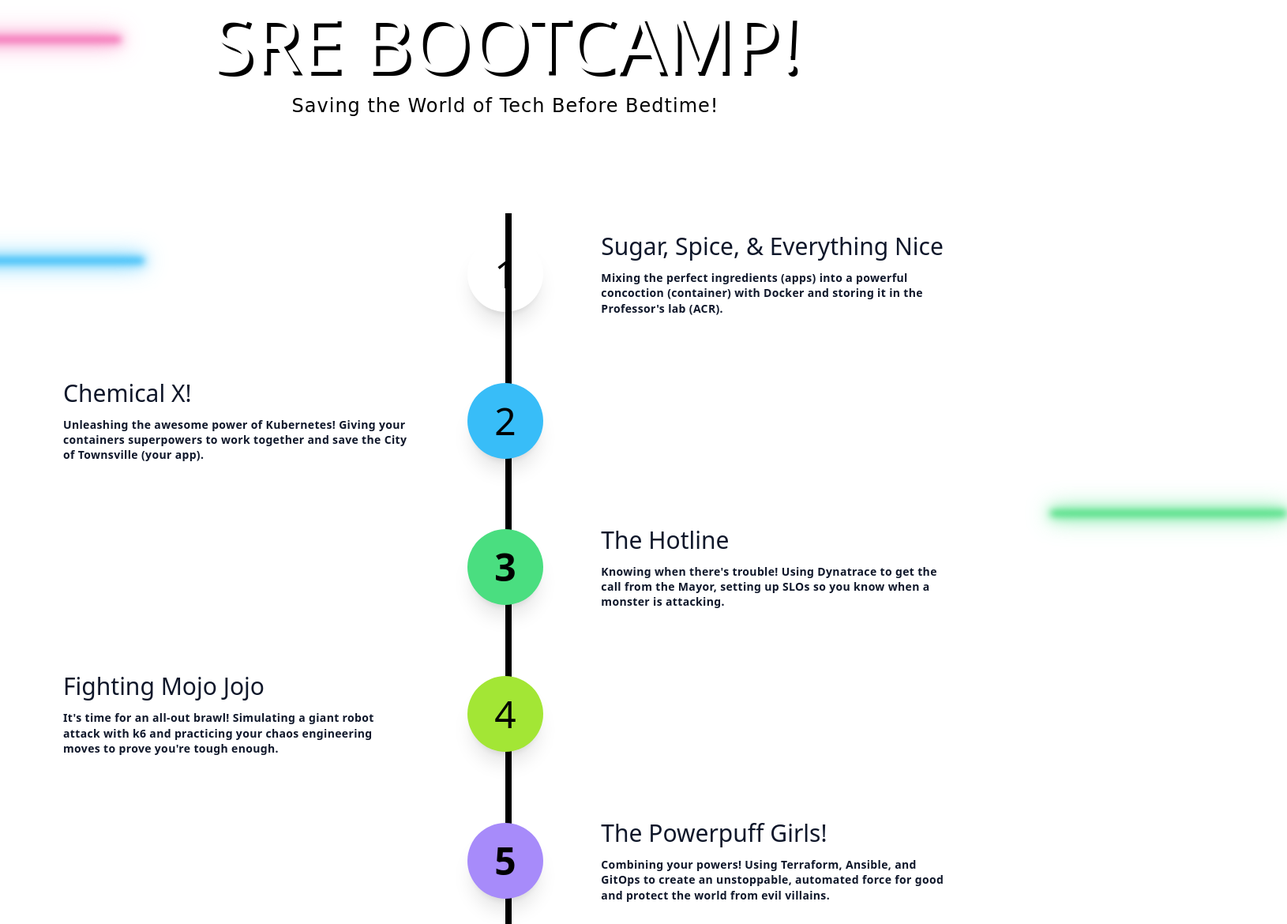
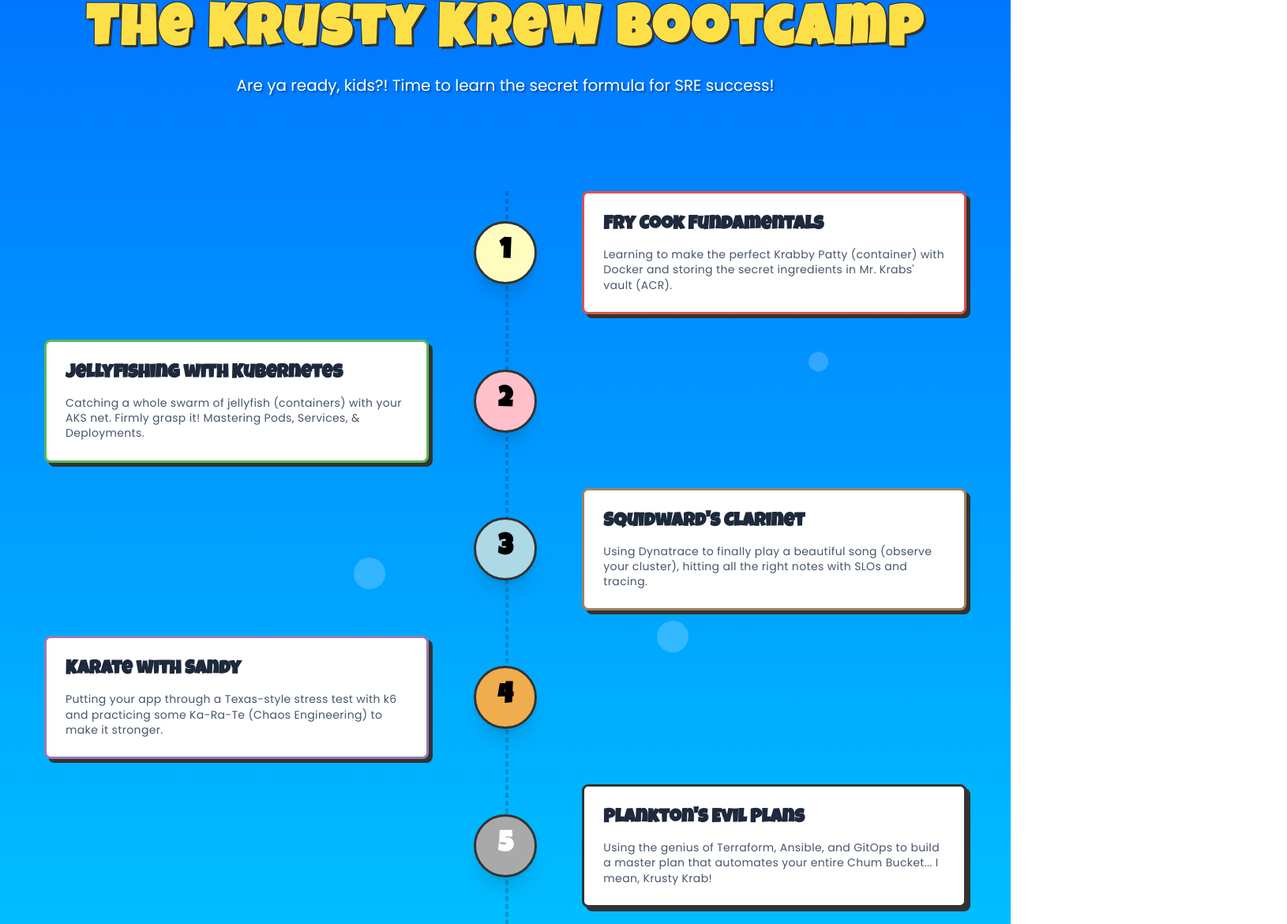
Before and after one commit to zerotrustprivacy/SRE-Bootcamp, a plain HTML site: page index.html in a window 1280 px wide. Shown: the part 74-1244 px from the top of the page at 79% size, 1630 px wide, since content can reach past the window. Drawn offline with nearby package versions, Linux system fonts and the light colour scheme.

Commit message:
Update index.html

```diff
--- a/index.html
+++ b/index.html
@@ -39,7 +39,94 @@
         .bubble:nth-child(5) { left: 65%; animation-duration: 12s; animation-delay: 6s; }
         .bubble:nth-child(6) { left: 80%; animation-duration: 9s; animation-delay: 1s; width: 25px; height: 25px; }
 
-w-full right-timeline">
+        body {
+            font-family: 'Poppins', sans-serif;
+            background: linear-gradient(to top, #00c6ff, #0072ff);
+            overflow-x: hidden;
+        }
+        h1, h2, h3 {
+            font-family: 'Luckiest Guy', cursive;
+        }
+        .timeline-card {
+            transition: transform 0.3s ease;
+            border: 3px solid #333;
+            box-shadow: 5px 5px 0px #333;
+        }
+        .timeline-card:hover {
+            transform: translateY(-8px) translateX(4px);
+            box-shadow: 2px 2px 0px #333;
+        }
+        .timeline-dot {
+            border: 3px solid #333;
+            transition: transform 0.3s ease;
+        }
+        .timeline-dot:hover {
+            transform: rotate(360deg);
+        }
+
+        .bg-phase-1 { background-color: #fefcbf; /* Spongebob Yellow */ }
+        .border-phase-1 { border-color: #d9534f; /* Krabs Red */ }
+        .text-phase-1 { color: #d9534f; }
+
+        .bg-phase-2 { background-color: #ffc0cb; /* Patrick Pink */ }
+        .border-phase-2 { border-color: #5cb85c; /* Patrick's Shorts Green */ }
+        .text-phase-2 { color: #5cb85c; }
+
+        .bg-phase-3 { background-color: #add8e6; /* Squidward Blue */ }
+        .border-phase-3 { border-color: #a0825f; /* Squidward Brown */ }
+        .text-phase-3 { color: #a0825f; }
+
+        .bg-phase-4 { background-color: #f0ad4e; /* Sandy Orange */ }
+        .border-phase-4 { border-color: #967bb6; /* Sandy Purple */ }
+        .text-phase-4 { color: #967bb6; }
+
+        .bg-phase-5 { background-color: #a9a9a9; /* Plankton Gray */ }
+        .border-phase-5 { border-color: #333; }
+        .text-phase-5 { color: #333; }
+    </style>
+</head>
+<body class="text-slate-800">
+    <div class="bubbles">
+        <div class="bubble"></div><div class="bubble"></div><div class="bubble"></div>
+        <div class="bubble"></div><div class="bubble"></div><div class="bubble"></div>
+    </div>
+
+    <div class="relative container mx-auto px-4 py-12 md:py-20 z-10">
+
+        <header class="text-center mb-12 md:mb-20">
+            <h1 class="text-5xl md:text-7xl font-bold text-yellow-300 tracking-wider" style="text-shadow: 3px 3px 0px #333, -1px -1px 0 #333, 1px -1px 0 #333, -1px 1px 0 #333, 1px 1px 0 #333;">The Krusty Krew Bootcamp</h1>
+            <p class="mt-4 text-xl text-white max-w-3xl mx-auto" style="font-family: 'Poppins', sans-serif; text-shadow: 2px 2px 2px rgba(0,0,0,0.4);">Are ya ready, kids?! Time to learn the secret formula for SRE success!</p>
+        </header>
+
+        <div class="relative wrap overflow-hidden p-10 h-full">
+            <div class="absolute border-opacity-20 border-black h-full border-2 border-dashed" style="left: 50%"></div>
+
+            <!-- Phase 1: Fry Cook Fundamentals -->
+            <div class="mb-8 flex justify-between items-center w-full right-timeline">
+                <div class="order-1 w-5/12"></div>
+                <div class="z-20 flex items-center order-1 bg-phase-1 shadow-xl w-20 h-20 rounded-full timeline-dot">
+                    <h2 class="mx-auto font-semibold text-4xl text-black">1</h2>
+                </div>
+                <div class="order-1 bg-white rounded-lg w-5/12 p-6 timeline-card border-phase-1">
+                    <h3 class="font-bold text-slate-800 text-2xl mb-3">Fry Cook Fundamentals</h3>
+                    <p class="text-sm leading-snug tracking-wide text-slate-600">Learning to make the perfect Krabby Patty (container) with Docker and storing the secret ingredients in Mr. Krabs' vault (ACR).</p>
+                </div>
+            </div>
+
+            <!-- Phase 2: Jellyfishing with Kubernetes -->
+            <div class="mb-8 flex justify-between flex-row-reverse items-center w-full left-timeline">
+                <div class="order-1 w-5/12"></div>
+                <div class="z-20 flex items-center order-1 bg-phase-2 shadow-xl w-20 h-20 rounded-full timeline-dot">
+                    <h2 class="mx-auto text-black font-semibold text-4xl">2</h2>
+                </div>
+                <div class="order-1 bg-white rounded-lg w-5/12 p-6 timeline-card border-phase-2">
+                    <h3 class="font-bold text-slate-800 text-2xl mb-3">Jellyfishing with Kubernetes</h3>
+                    <p class="text-sm leading-snug tracking-wide text-slate-600">Catching a whole swarm of jellyfish (containers) with your AKS net. Firmly grasp it! Mastering Pods, Services, & Deployments.</p>
+                </div>
+            </div>
+
+            <!-- Phase 3: Squidward's Clarinet -->
+            <div class="mb-8 flex justify-between items-center w-full right-timeline">
                 <div class="order-1 w-5/12"></div>
                 <div class="z-20 flex items-center order-1 bg-phase-3 shadow-xl w-20 h-20 rounded-full timeline-dot">
                     <h2 class="mx-auto font-semibold text-4xl text-black">3</h2>
@@ -77,144 +164,3 @@
     </div>
 </body>
 </html>
-            transform: scale(1.2) rotate(-15deg);
-        }
-
-        .bg-blossom { background-color: #f472b6; } /* Pink */
-        .border-blossom { border-color: #f472b6; }
-
-        .bg-bubbles { background-color: #38bdf8; } /* Blue */
-        .border-bubbles { border-color: #38bdf8; }
-
-        .bg-buttercup { background-color: #4ade80; } /* Green */
-        .border-buttercup { border-color: #4ade80; }
-
-        .bg-mojo { background-color: #a3e635; } /* Mojo Green */
-        .border-mojo { border-color: #a3e635; }
-
-        .bg-professor { background-color: #a78bfa; } /* Purple */
-        .border-professor { border-color: #a78bfa; }
-
-        /* --- Animated Streaks --- */
-        .streak {
-            position: absolute;
-            height: 8px;
-            width: 300px;
-            border-radius: 4px;
-            filter: blur(4px);
-        }
-
-        #blossom-streak {
-            background: #f472b6;
-            box-shadow: 0 0 15px #f472b6, 0 0 30px #f472b6;
-            top: 15%;
-            left: 0;
-            animation: streak-across 4s linear infinite 0.5s;
-        }
-        #bubbles-streak {
-            background: #38bdf8;
-            box-shadow: 0 0 15px #38bdf8, 0 0 30px #38bdf8;
-            top: 50%;
-            left: 0;
-            animation: streak-across 3.5s linear infinite 1s;
-        }
-        #buttercup-streak {
-            background: #4ade80;
-            box-shadow: 0 0 15px #4ade80, 0 0 30px #4ade80;
-            top: 90%;
-            right: 0;
-            animation: streak-across-reverse 4.5s linear infinite 0.5s;
-        }
-
-        @keyframes streak-across {
-            from { transform: translateX(-350px); }
-            to { transform: translateX(100vw); }
-        }
-
-        @keyframes streak-across-reverse {
-            from { transform: translateX(350px); }
-            to { transform: translateX(-100vw); }
-        }
-
-    </style>
-</head>
-<body class="text-slate-900">
-
-    <!-- Animated Streaks -->
-    <div id="blossom-streak" class="streak"></div>
-    <div id="bubbles-streak" class="streak"></div>
-    <div id="buttercup-streak" class="streak"></div>
-
-    <div class="relative container mx-auto px-4 py-12 md:py-20 z-10">
-
-        <header class="text-center mb-12 md:mb-20">
-            <h1 class="text-6xl md:text-8xl text-white" style="text-shadow: 5px 5px 0px #000;">SRE BOOTCAMP!</h1>
-            <p class="mt-4 text-2xl text-black max-w-3xl mx-auto" style="font-family: 'Bangers', cursive; letter-spacing: 1px;">Saving the World of Tech Before Bedtime!</p>
-        </header>
-
-        <div class="relative wrap overflow-hidden p-10 h-full">
-            <div class="absolute border-black h-full border-4" style="left: 50%"></div>
-
-            <!-- Phase 1: Sugar, Spice, & Everything Nice -->
-            <div class="mb-8 flex justify-between items-center w-full right-timeline">
-                <div class="order-1 w-5/12"></div>
-                <div class="z-20 flex items-center order-1 bg-blossom shadow-xl w-24 h-24 rounded-full timeline-dot">
-                    <h2 class="mx-auto text-5xl text-black">1</h2>
-                </div>
-                <div class="order-1 bg-white w-5/12 p-6 timeline-card border-blossom">
-                    <h3 class="text-3xl mb-3 text-blossom">Sugar, Spice, & Everything Nice</h3>
-                    <p class="font-semibold text-sm leading-snug tracking-wide">Mixing the perfect ingredients (apps) into a powerful concoction (container) with Docker and storing it in the Professor's lab (ACR).</p>
-                </div>
-            </div>
-
-            <!-- Phase 2: Chemical X! -->
-            <div class="mb-8 flex justify-between flex-row-reverse items-center w-full left-timeline">
-                <div class="order-1 w-5/12"></div>
-                <div class="z-20 flex items-center order-1 bg-bubbles shadow-xl w-24 h-24 rounded-full timeline-dot">
-                    <h2 class="mx-auto text-black text-5xl">2</h2>
-                </div>
-                <div class="order-1 bg-white w-5/12 p-6 timeline-card border-bubbles">
-                    <h3 class="text-3xl mb-3 text-bubbles">Chemical X!</h3>
-                    <p class="font-semibold text-sm leading-snug tracking-wide">Unleashing the awesome power of Kubernetes! Giving your containers superpowers to work together and save the City of Townsville (your app).</p>
-                </div>
-            </div>
-
-            <!-- Phase 3: The Hotline -->
-            <div class="mb-8 flex justify-between items-center w-full right-timeline">
-                <div class="order-1 w-5/12"></div>
-                <div class="z-20 flex items-center order-1 bg-buttercup shadow-xl w-24 h-24 rounded-full timeline-dot">
-                    <h2 class="mx-auto font-semibold text-5xl text-black">3</h2>
-                </div>
-                <div class="order-1 bg-white w-5/12 p-6 timeline-card border-buttercup">
-                    <h3 class="text-3xl mb-3 text-buttercup">The Hotline</h3>
-                    <p class="font-semibold text-sm leading-snug tracking-wide">Knowing when there's trouble! Using Dynatrace to get the call from the Mayor, setting up SLOs so you know when a monster is attacking.</p>
-                </div>
-            </div>
-
-            <!-- Phase 4: Fighting Mojo Jojo -->
-            <div class="mb-8 flex justify-between flex-row-reverse items-center w-full left-timeline">
-                <div class="order-1 w-5/12"></div>
-                <div class="z-20 flex items-center order-1 bg-mojo shadow-xl w-24 h-24 rounded-full timeline-dot">
-                    <h2 class="mx-auto text-black text-5xl">4</h2>
-                </div>
-                <div class="order-1 bg-white w-5/12 p-6 timeline-card border-mojo">
-                    <h3 class="text-3xl mb-3 text-mojo">Fighting Mojo Jojo</h3>
-                    <p class="font-semibold text-sm leading-snug tracking-wide">It's time for an all-out brawl! Simulating a giant robot attack with k6 and practicing your chaos engineering moves to prove you're tough enough.</p>
-                </div>
-            </div>
-
-            <!-- Phase 5: The Powerpuff Girls! -->
-            <div class="mb-8 flex justify-between items-center w-full right-timeline">
-                <div class="order-1 w-5/12"></div>
-                <div class="z-20 flex items-center order-1 bg-professor shadow-xl w-24 h-24 rounded-full timeline-dot">
-                    <h2 class="mx-auto font-semibold text-5xl text-black">5</h2>
-                </div>
-                <div class="order-1 bg-white w-5/12 p-6 timeline-card border-professor">
-                    <h3 class="text-3xl mb-3 text-professor">The Powerpuff Girls!</h3>
-                    <p class="font-semibold text-sm leading-snug tracking-wide">Combining your powers! Using Terraform, Ansible, and GitOps to create an unstoppable, automated force for good and protect the world from evil villains.</p>
-                </div>
-            </div>
-        </div>
-    </div>
-</body>
-</html>
```
